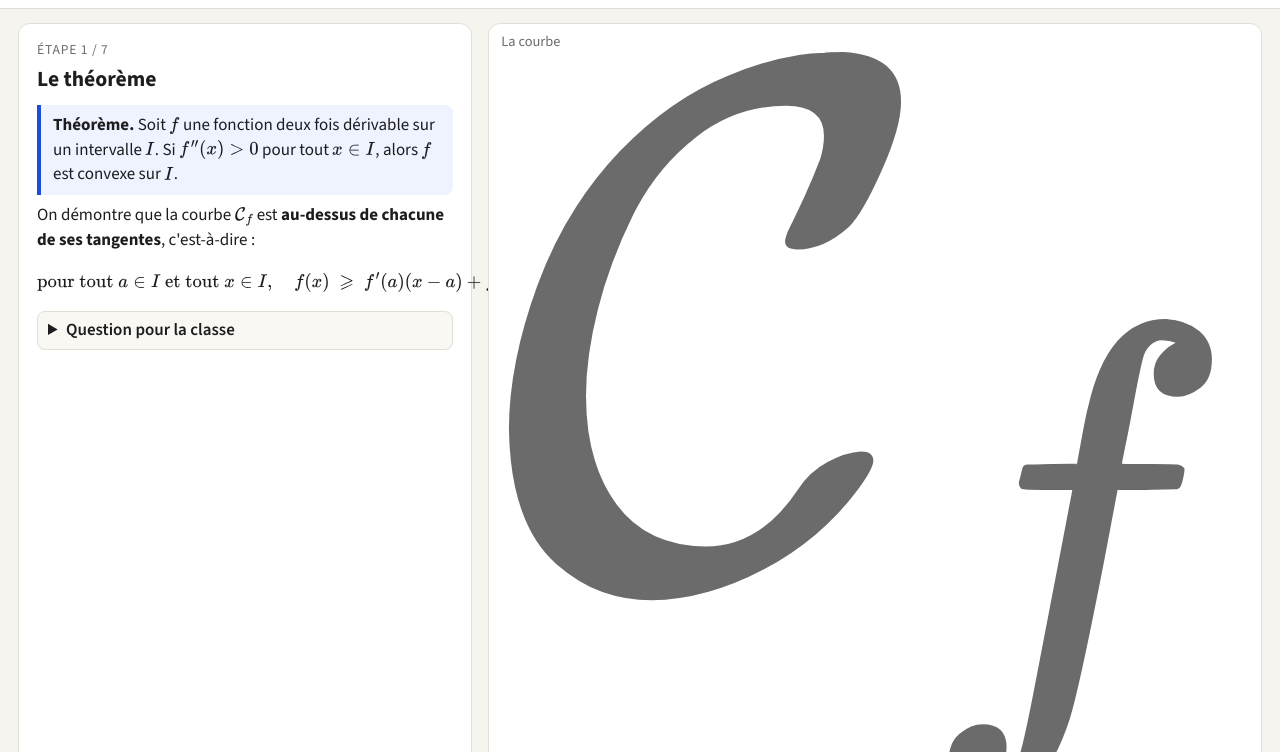
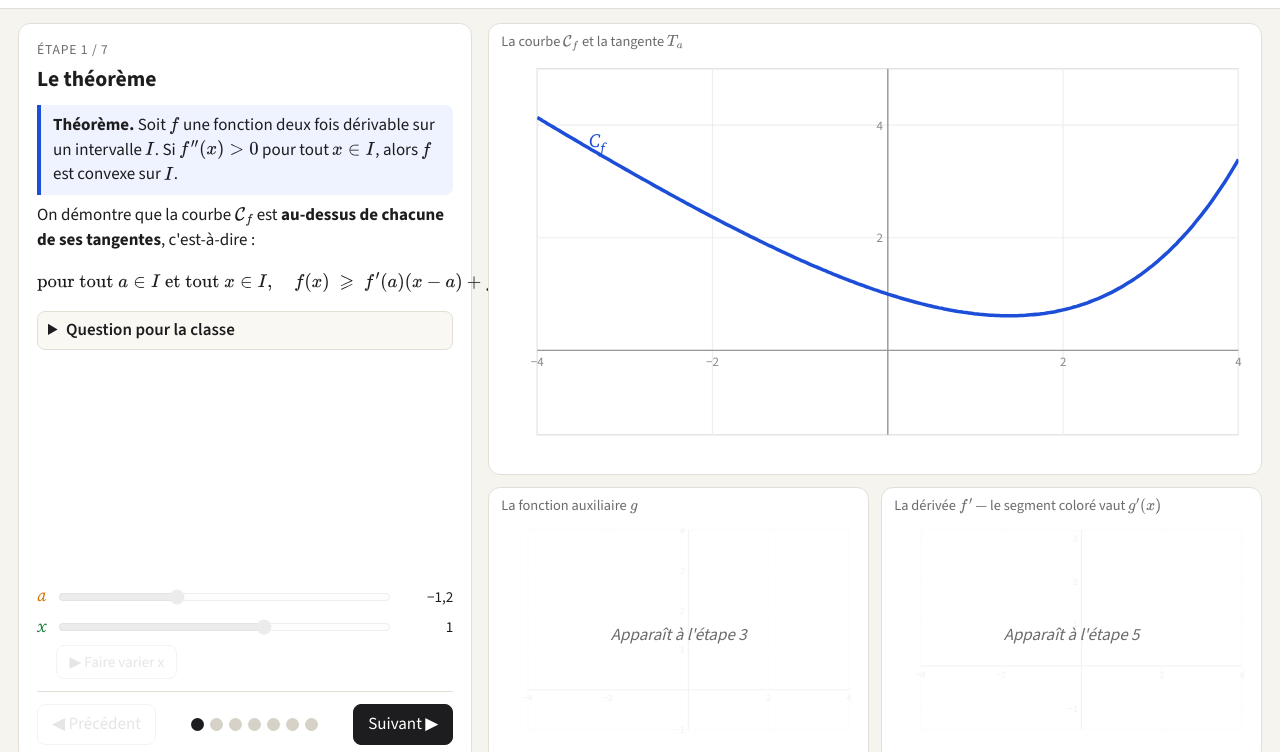
Before and after one commit to cheminc/cours, a plain HTML site: page terminaleSpe/convexite/index.html in a window 1280 px wide. Shown: the part 48-800 px from the top of the page. Drawn offline with nearby package versions, Linux system fonts and the light colour scheme.

Commit message:
Correctif : formules MathJax des légendes affichées en géant
Co-Authored-By: Claude Opus 5.5 <noreply@anthropic.com>
Claude-Session: https://claude.ai/code/session_018iHLkfkZxxr6t4n7agcB34

```diff
--- a/terminaleSpe/convexite/index.html
+++ b/terminaleSpe/convexite/index.html
@@ -69,7 +69,7 @@ table.tv td.up{vertical-align:top}table.tv td.dn{vertical-align:bottom}
 @media (max-width:600px){.row{grid-template-columns:1fr}}
 figure.panel{margin:0;background:#fff;border:1px solid var(--line);border-radius:12px;padding:8px 8px 4px;position:relative}
 figure.panel figcaption{font-size:.9rem;color:var(--muted);padding:0 4px 4px}
-figure.panel svg{width:100%;height:auto;display:block}
+figure.panel > svg{width:100%;height:auto;display:block}
 .lock{position:absolute;inset:30px 8px 8px;display:none;align-items:center;justify-content:center;background:rgba(255,255,255,.88);color:var(--muted);font-style:italic;border-radius:8px}
 figure.locked .lock{display:flex}
 svg text{font-family:"Source Sans 3",sans-serif}
```
